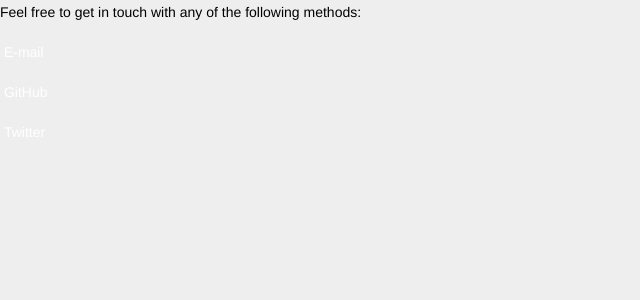
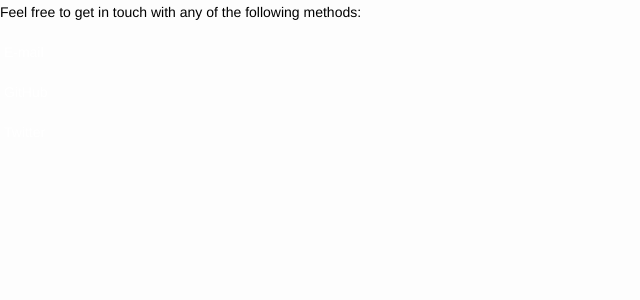
Before and after one commit to purrcat259/digitalcat, a Flask app: page /contact in a window 1280 px wide. Shown: the top 300 px of the page, without its empty margins (0-640 px from the left). Run offline with Flask 2, Linux system fonts and the light colour scheme; some libraries are stand-ins or nearby versions.

Commit message:
Altered main background colour

```diff
--- a/static/css/main.css
+++ b/static/css/main.css
@@ -1,6 +1,6 @@
 html, body {
   margin: 0 auto;
-  background-color: #EEEEEE;
+  background-color: #fdfdfd;
   color: black;
   max-height: 100%;
 }
```
